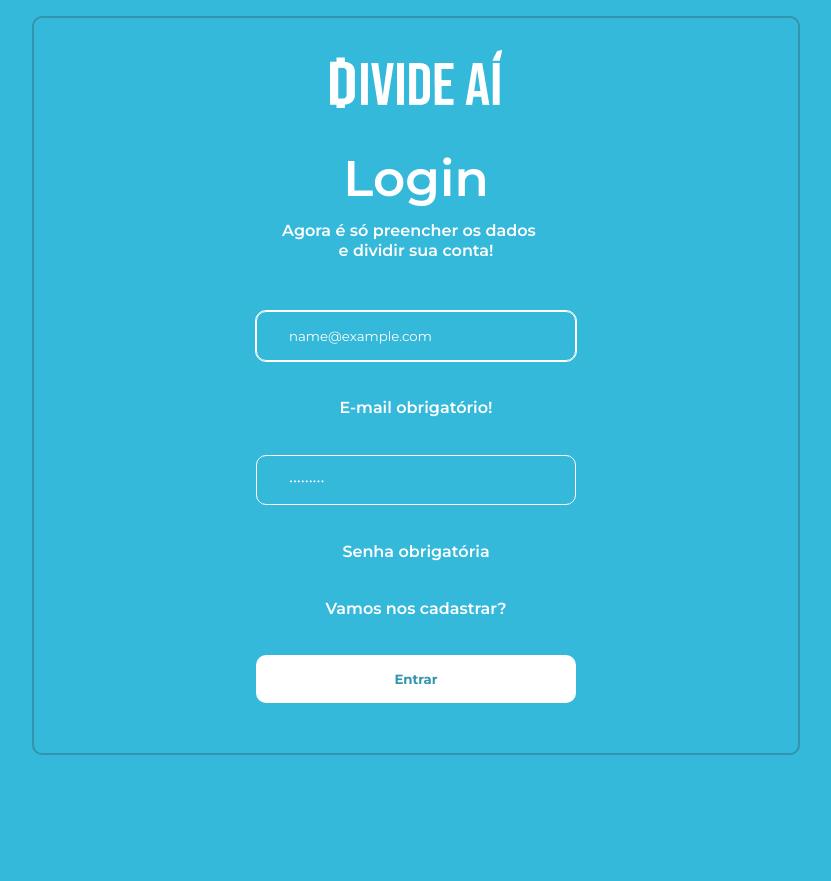
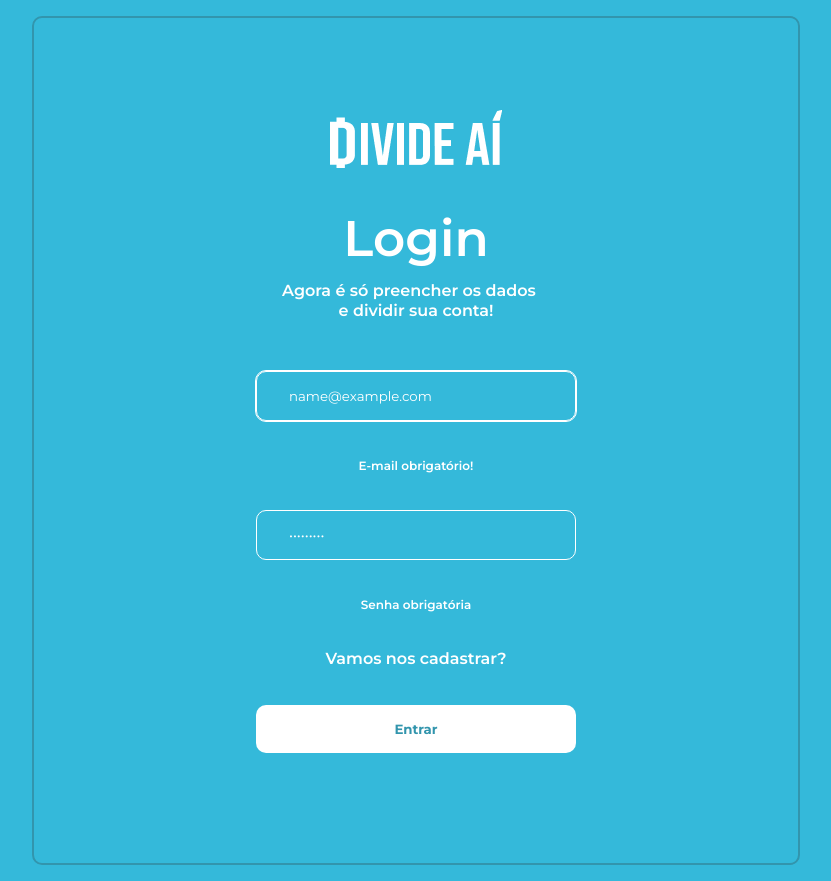
Before and after one commit to DivideAi/Divide-Ai-Front-End-Project, a React (Create React App) app: page /login in a window 1280 px wide. Both pictures are taken after typing "name@example.com", "Sample123" into the empty fields and a click on the button "Entrar". Shown: the whole page, without its empty margins (224-1055 px from the left). Before the commit the page ends 800 px from the top, so only its background shows below. Built offline with nearby package versions, Linux system fonts and the light colour scheme.

Commit message:
feat: styled pages modified

```diff
--- a/src/components/GeneralInput/index.tsx
+++ b/src/components/GeneralInput/index.tsx
@@ -15,7 +15,7 @@ export const GeneralInput = ({ placeholder, register, type, error }: iInputProps
         <>
             <StyledInput placeholder={placeholder} {...register} type={type} name={placeholder}/>
         {error && (
-            <p color="red">{error.message}</p>
+            <span className='Body-small'>{error.message}</span>
           )}
         </>
     )
--- a/src/pages/Home/styles.ts
+++ b/src/pages/Home/styles.ts
@@ -1,9 +1,10 @@
 import styled from 'styled-components';
+import { Main } from '../../styles/main';
 
-export const StyledHomePage = styled.main`
+export const StyledHomePage = styled(Main)`
   display: flex;
   flex-direction: column;
-  padding-top: 50px;
+
 
   @media (min-width: 640px) {
     border: 2px solid #3295ad;
--- a/src/pages/Login/styles.ts
+++ b/src/pages/Login/styles.ts
@@ -1,6 +1,7 @@
 import styled from 'styled-components'
+import { Main } from '../../styles/main'
 
-export const StyledLoginPage = styled.main`
+export const StyledLoginPage = styled(Main)`
     dislplay: flex;
     h1{
         text-align-last: center;
--- a/src/pages/Register/styles.ts
+++ b/src/pages/Register/styles.ts
@@ -1,6 +1,7 @@
 import styled from 'styled-components'
+import { Main } from '../../styles/main'
 
-export const StyledRegisterPage = styled.main`
+export const StyledRegisterPage = styled(Main)`
     dislplay: flex;
     h1{
         text-align-last: center;
```
